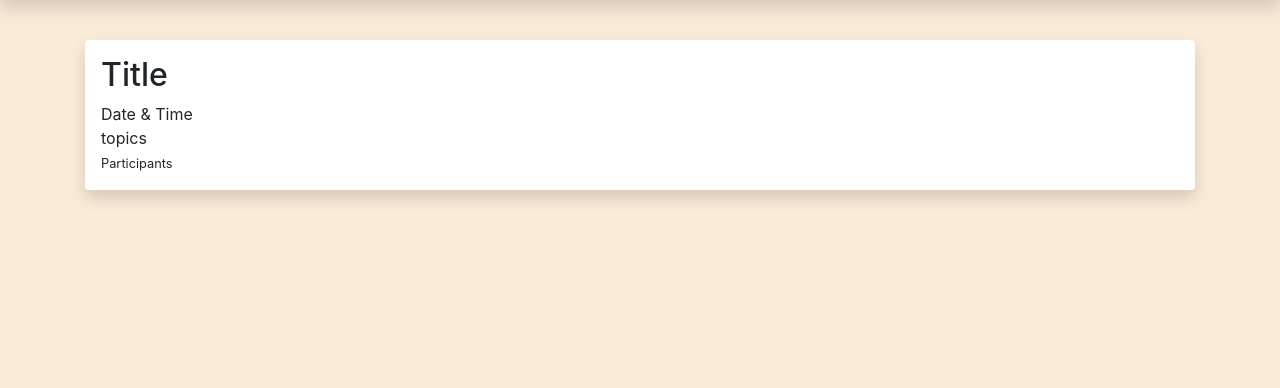
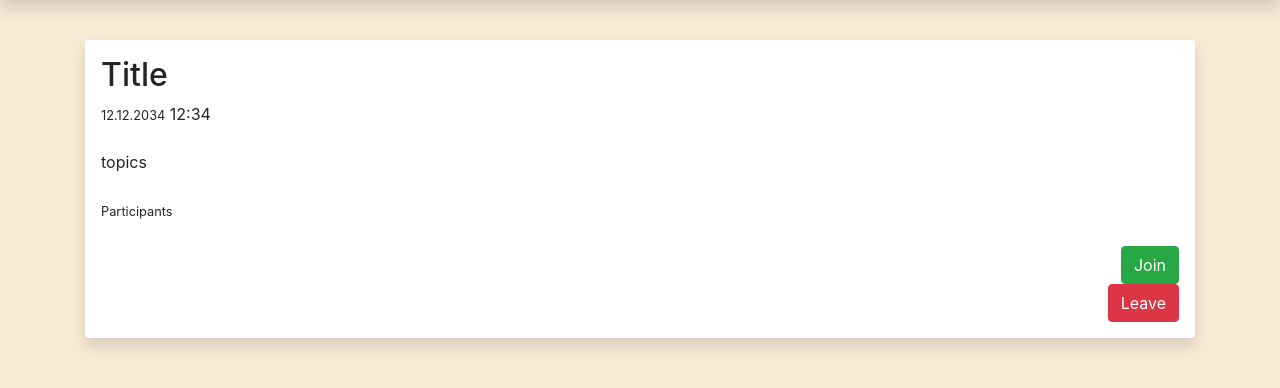
Before and after one commit to liminm/MensaMeet, a Django app: page / in a window 1280 px wide. Shown: the part 56-444 px from the top of the page. Run offline with Django 3.2, Linux system fonts and the light colour scheme; the visitor is signed in with stand-in values (Sample User, id 1); some libraries are stand-ins or nearby versions.

Commit message:
Added Join/Leave button

```diff
--- a/mensameet/templates/mensameet/home.html
+++ b/mensameet/templates/mensameet/home.html
@@ -1,10 +1,12 @@
 {% extends 'mensameet/base_with_navigation.html' %}
 
 {% block content %}
-	<section id="events" class="shadow bg-white rounded p-3">
+	<section id="events" class="d-flex flex-column shadow bg-white rounded p-3">
 		<h2>Title</h2>
-		<span class="date-time">Date & Time</span><br />
+		<span class="date-time"><small>12.12.2034</small> 12:34</span><br />
 		<span class="topics">topics</span><br />
 		<span class="participants"><small>Participants</small></span><br />
+		<button class="ml-auto btn btn-success join">Join</button>
+		<button class="ml-auto btn btn-danger leave">Leave</button>
 	</section>
 {% endblock content %}
```
